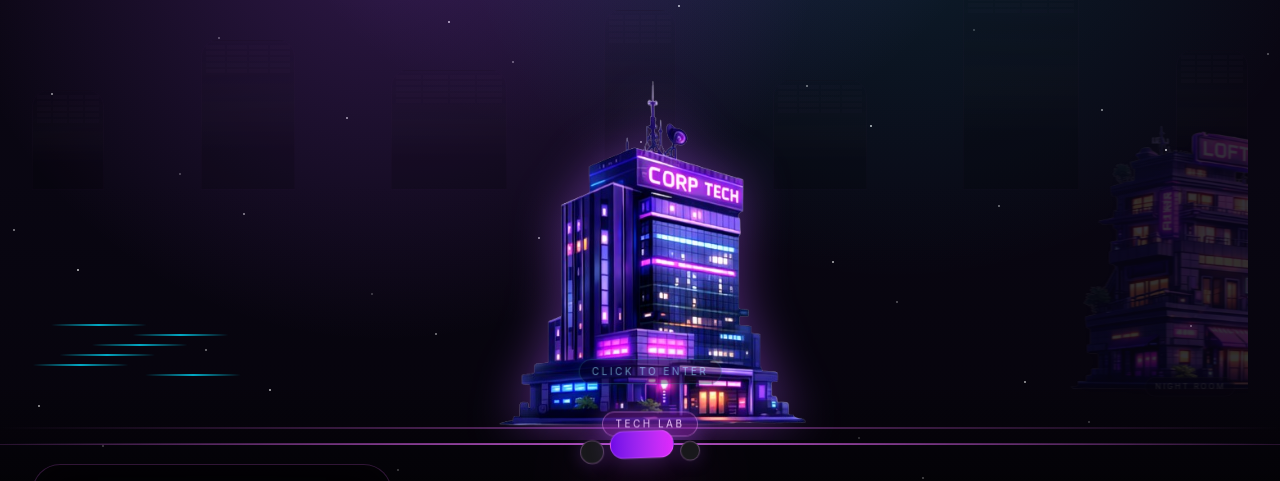
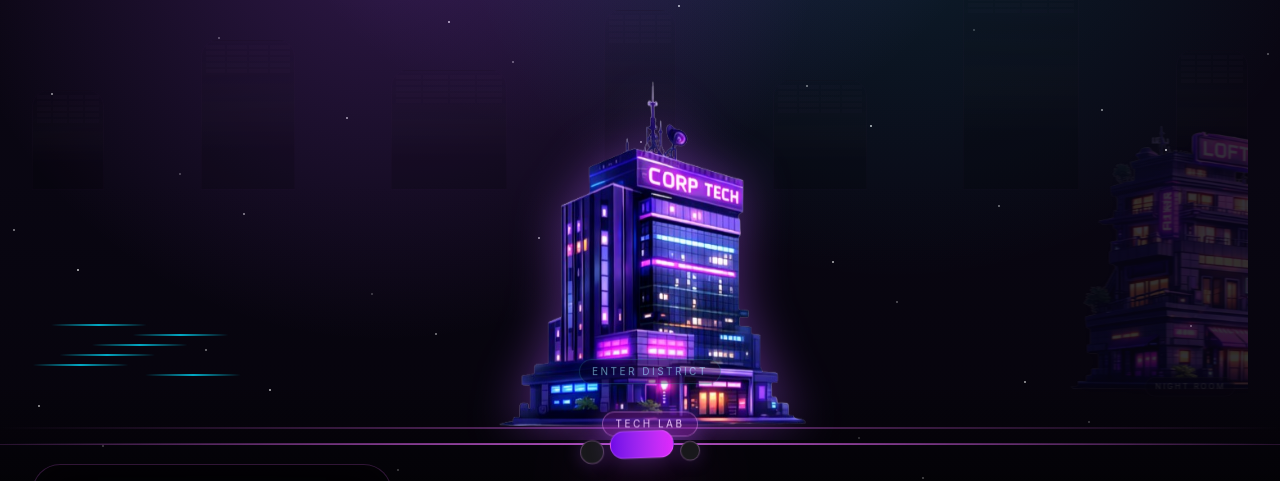
Before and after one commit to Chamfrado/Chamfrado.dev, a React (Vite) app: page / in a window 1280 px wide. Shown: the part 259-740 px from the top of the page. Built offline with nearby package versions, Linux system fonts and the light colour scheme.

Commit message:
feat(city): polish building entry interactions

```diff
--- a/src/components/city/Building.tsx
+++ b/src/components/city/Building.tsx
@@ -20,19 +20,27 @@ export default function Building({
         scale: isActive ? 1 : 0.78,
         opacity: isActive ? 1 : 0.18,
       }}
+      whileHover={{
+        y: isActive ? -12 : 2,
+        scale: isActive ? 1.03 : 0.84,
+        opacity: isActive ? 1 : 0.34,
+      }}
+      whileTap={{ scale: isActive ? 0.98 : 0.8 }}
       transition={{ type: "spring", stiffness: 120, damping: 18 }}
     >
       <div
         className={[
-          "absolute bottom-3 h-8 w-32 rounded-full blur-2xl transition",
-          isActive ? "bg-fuchsia-500/55 animate-pulse" : "bg-fuchsia-500/8",
+          "absolute bottom-3 h-8 w-32 rounded-full blur-2xl transition duration-300 group-hover:w-40",
+          isActive
+            ? "bg-fuchsia-500/55 animate-pulse group-hover:bg-cyan-400/45"
+            : "bg-fuchsia-500/8 group-hover:bg-fuchsia-500/22",
         ].join(" ")}
       />
 
       <motion.img
         src={`/buildings/${section.id}.png`}
         alt={section.title}
-        className="relative z-10 max-h-[300px] w-auto select-none object-contain md:max-h-[360px]"
+        className="relative z-10 max-h-[300px] w-auto select-none object-contain transition duration-300 group-hover:brightness-110 md:max-h-[360px]"
         animate={{
           y: isActive ? [0, -3, 0] : 0,
           filter: isActive
@@ -55,14 +63,14 @@ export default function Building({
           transition={{ duration: 1.4, repeat: Infinity, ease: "easeInOut" }}
           className="pointer-events-none absolute bottom-12 left-1/2 z-20 hidden -translate-x-1/2 rounded-full border border-cyan-300/30 bg-black/45 px-3 py-1 text-[10px] uppercase tracking-[0.25em] text-cyan-200 shadow-[0_0_18px_rgba(34,211,238,0.18)] backdrop-blur-xl md:block"
         >
-          Click to enter
+          Enter district
         </motion.div>
       )}
 
       <div className="absolute bottom-2 z-20 translate-y-1/2">
         <div
           className={[
-            "rounded-full border px-3 py-1 text-[10px] uppercase tracking-[0.25em] backdrop-blur-xl transition",
+            "rounded-full border px-3 py-1 text-[10px] uppercase tracking-[0.25em] backdrop-blur-xl transition duration-300 group-hover:border-cyan-300/40 group-hover:text-cyan-100",
             isActive
               ? "border-fuchsia-300/40 bg-fuchsia-500/20 text-fuchsia-200 shadow-[0_0_20px_rgba(168,85,247,0.45)]"
               : "border-white/10 bg-black/30 text-zinc-400",
@@ -75,8 +83,8 @@ export default function Building({
       <button
         type="button"
         onClick={onEnter}
-        className="absolute inset-0 z-30 rounded-[2rem] focus-visible:outline focus-visible:outline-2 focus-visible:outline-cyan-300"
-        aria-label={`Enter ${section.title}`}
+        className="absolute inset-0 z-30 cursor-pointer touch-manipulation rounded-[2rem] focus-visible:outline focus-visible:outline-2 focus-visible:outline-offset-4 focus-visible:outline-cyan-300"
+        aria-label={`Enter ${section.title} district`}
       />
     </motion.div>
   );
```
